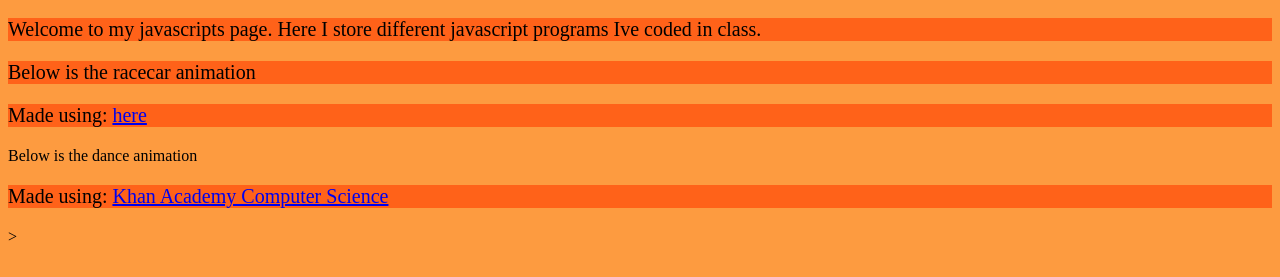
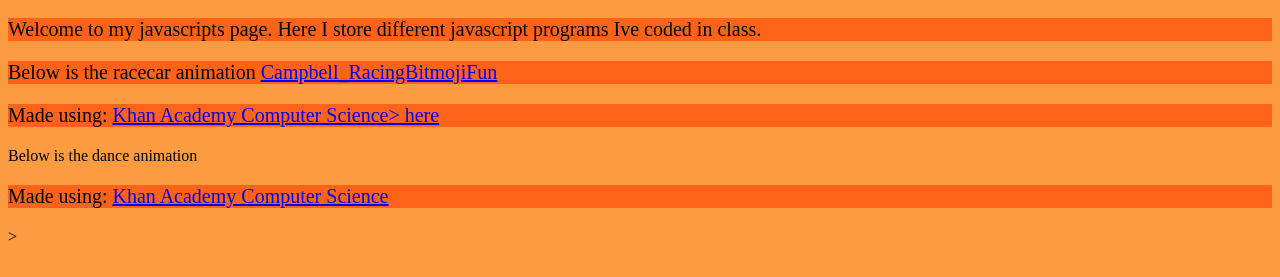
Before and after one commit to brentyras/brentyras.github.io, a plain HTML site: page javascripts.html in a window 1280 px wide. Shown: the part 523-800 px from the top of the page. Drawn offline with Linux system fonts and the light colour scheme; a script that the page names is missing.

Commit message:
Add files via upload

```diff
--- a/javascripts.html
+++ b/javascripts.html
@@ -13,7 +13,7 @@
     <body>
         <div width="1280px">
         <p>Welcome to my javascripts page. Here I store different javascript programs Ive coded in class.</p>
-        <p>Below is the racecar animation <a href=h2><a href="https://www.khanacademy.org/computer-programming/campbell_racingbitmoji/6291634705842176"></a></h2><script src="https://www.khanacademy.org/computer-programming/campbell_racingbitmoji/6291634705842176/embed.js?editor=yes&buttons=yes&author=yes&embed=yes"></script><p>Made using: <a href="http://www.khanacademy.org/computer-"> here</a></p>
+        <p>Below is the racecar animation <a href=h2><a href="https://www.khanacademy.org/computer-programming/campbell_racingbitmojifun/5982882173730816">Campbell_RacingBitmojiFun</a></h2><script src="https://www.khanacademy.org/computer-programming/campbell_racingbitmojifun/5982882173730816/embed.js?editor=yes&buttons=yes&author=yes&embed=yes"></script><p>Made using: <a href="http://www.khanacademy.org/computer-programming">Khan Academy Computer Science> here</a></p>
         Below is the dance animation<a href=h2><a href="<h2><a href="https://www.khanacademy.org/computer-programming/campbell_dancingbitmoj/5074931137298432"></a></h2><script src="https://www.khanacademy.org/computer-programming/campbell_dancingbitmoj/5074931137298432/embed.js?editor=no&buttons=no&author=no&embed=yes"></script><p>Made using: <a href="http://www.khanacademy.org/computer-programming">Khan Academy Computer Science</a></p>></a></p>
         </div>
     </body>
```
